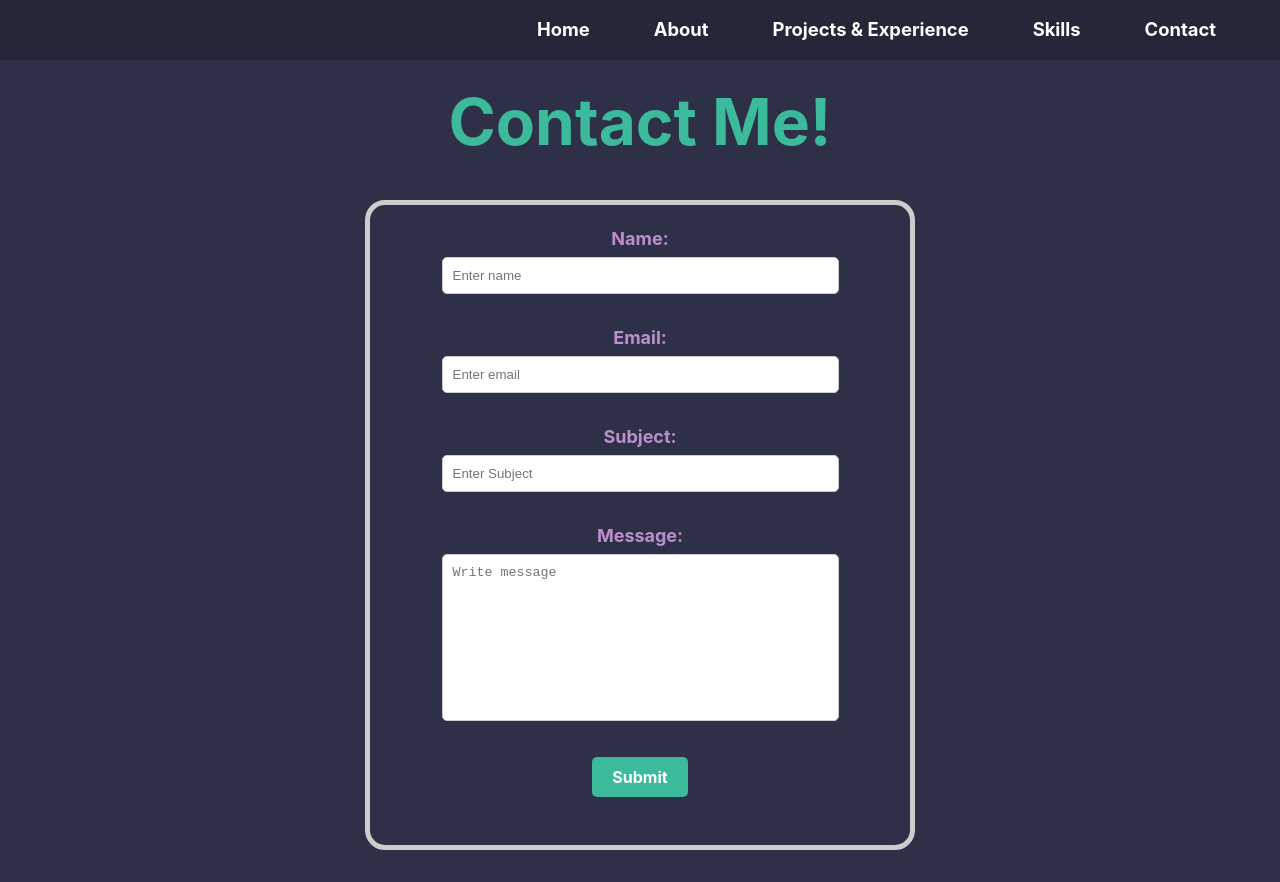
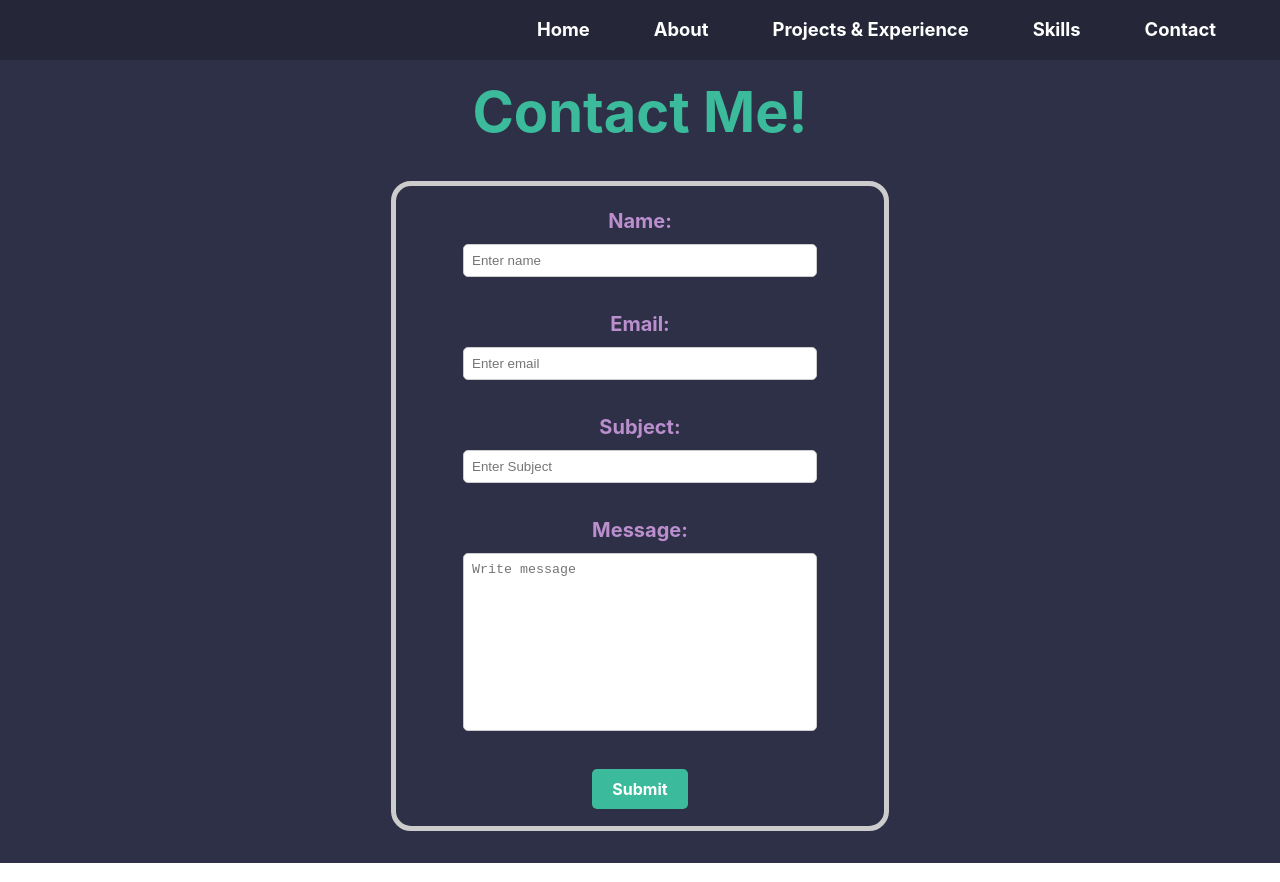
Before and after one commit to AyanGupta516/Personal-Website, a React (Vite) app: page /Contact in a window 1280 px wide. Built offline with nearby package versions, Linux system fonts and the light colour scheme.

Commit message:
Contact form

```diff
--- a/src/MainScreens/Contact.jsx
+++ b/src/MainScreens/Contact.jsx
@@ -5,10 +5,10 @@ import emailjs from 'emailjs-com';
 export default function Contact() {
     const [isHovered, setIsHovered] = useState(false)
     const formStyle = {
-        width: '500px',
-        height: '600px',
+        width: '35vw',
+        height: '75vh',
         margin: '0 auto',
-        padding: '20px',
+        padding: '1.25rem',
         border: '5px solid #ccc',
         borderRadius: '20px',
         marginTop: '0px',
@@ -16,27 +16,27 @@ export default function Contact() {
 
       const labelStyle = {
         display: 'block',
-        marginBottom: '5px',
-        fontSize: '18px',
+        marginBottom: '.5rem',
+        fontSize: '1.25rem',
         fontWeight: 'bold',
         color: '#BB8FCE'
       };
 
       const inputStyle = {
         width: '75%',
-        padding: '10px',
-        marginBottom: '30px',
+        padding: '.5rem',
+        marginBottom: '2rem',
         border: '1px solid #ccc',
         borderRadius: '5px',
       };
 
       const textareaStyle = {
         width: '75%',
-        padding: '10px',
-        marginBottom: '15px',
+        padding: '.5rem',
+        marginBottom: '1.5rem',
         border: '1px solid #ccc',
         borderRadius: '5px',
-        height: '145px',
+        height: '20vh',
         resize: 'none'
       };
 
@@ -48,8 +48,8 @@ export default function Contact() {
         border: 'none',
         borderRadius: '5px',
         cursor: 'pointer',
-        fontSize: '16px',
-        marginTop: '15px'
+        fontSize: '1rem',
+        marginTop: '.5rem'
       };
 
     const form = useRef()
@@ -79,7 +79,7 @@ export default function Contact() {
     };
     return (
     <>
-    <h1 style = {{color:'#3BBA9C', fontSize:'64px', fontWeight: 'bold', marginTop: '10%', justifyContent: 'center', display: 'flex'}}> Contact Me!</h1>
+    <h1 style = {{color:'#3BBA9C', fontSize:'3.5rem', fontWeight: 'bold', marginTop: '10%', justifyContent: 'center', display: 'flex'}}> Contact Me!</h1>
         <div style = {formStyle}>
         <form ref = {form} onSubmit = {sendEmail}>
         <div>
```
